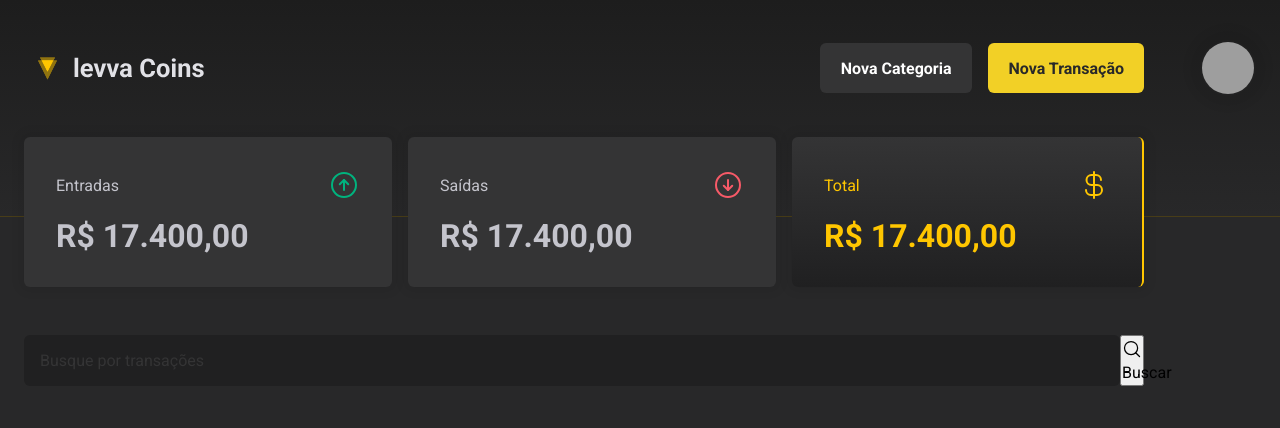
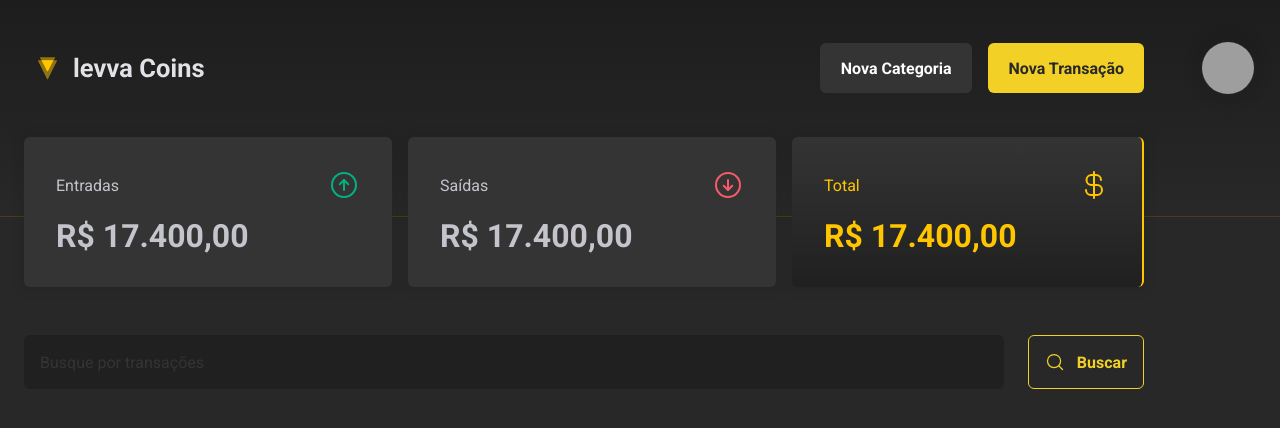
Before and after one commit to jemluz/levva-coins-ensaio, a React (Vite) app: page /home in a window 1280 px wide. Shown: the top 428 px of the page. Built offline with nearby package versions, Linux system fonts and the light colour scheme; grey boxes are pictures that could not be loaded.

Commit message:
Estilização - Barra de pesquisa III
- Estilização do botão

```diff
--- a/src/components/SearchForm/styles.ts
+++ b/src/components/SearchForm/styles.ts
@@ -22,5 +22,29 @@ export const SearchFormContainer = styled.form`
     }
   }
 
+  button {
+    grid-column: 3 / 4;
 
+    display: flex;
+    align-items: center;
+
+    gap: 0.75rem;
+    padding: 1rem;
+
+    background: transparent;
+    border: 1px solid ${props => props.theme["yellow-300"]};
+    color: ${props => props.theme["yellow-300"]};
+    border-radius: 6px;
+
+    font-weight: bold;
+    transition: all .3s;
+
+    &:hover {
+      background: ${props => props.theme["yellow-500"]};
+      border-color: ${props => props.theme["yellow-500"]};
+      color: ${props => props.theme["gray-600"]};
+      transition: all .2s;
+      cursor: pointer;
+    }
+  }
 `;
```
